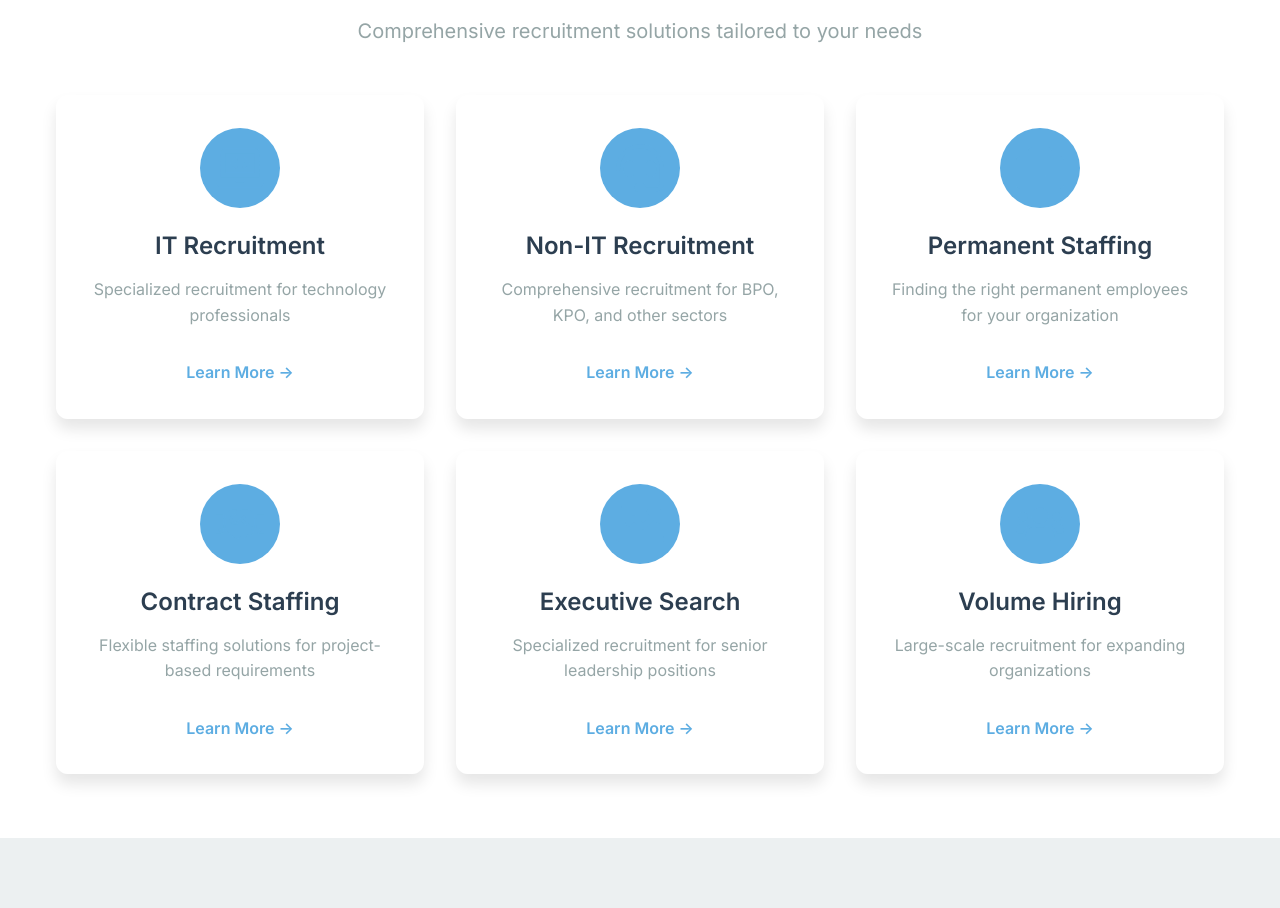
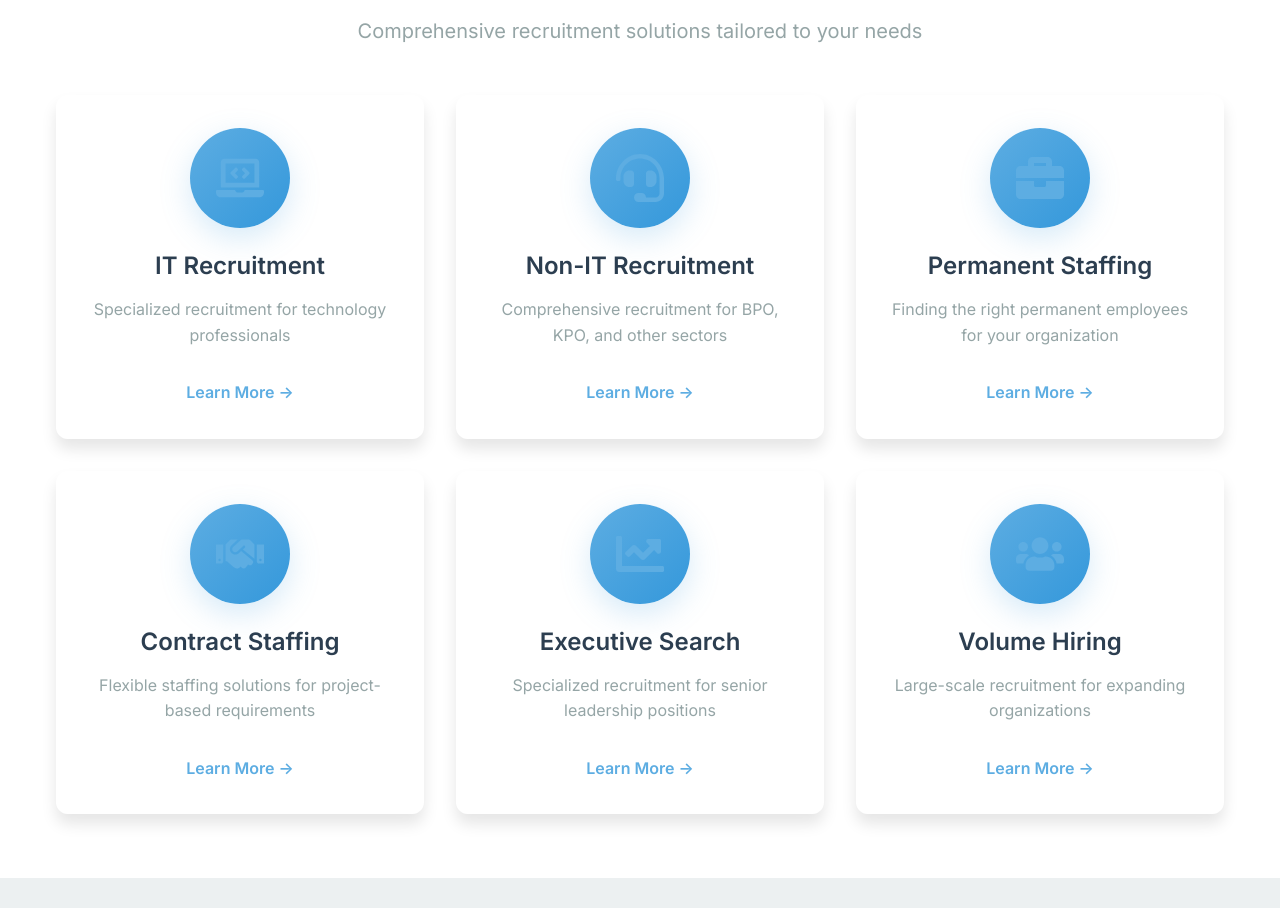
Before and after one commit to saipavansp/prorecruit, a React (Create React App) app in the folder client/: page / in a window 1280 px wide. Shown: the part 843-1751 px from the top of the page. Built offline with nearby package versions, Linux system fonts and the light colour scheme; no server answers.

Commit message:
Add image folders and hero redesign

```diff
--- a/client/src/components/Common/ServiceCard.css
+++ b/client/src/components/Common/ServiceCard.css
@@ -20,17 +20,37 @@
 }
 
 .service-icon {
-  width: 80px;
-  height: 80px;
-  background-color: var(--color-primary);
+  width: 100px;
+  height: 100px;
+  background: linear-gradient(135deg, var(--color-primary) 0%, #3498db 100%);
   color: var(--color-white);
   border-radius: 50%;
   display: flex;
   align-items: center;
   justify-content: center;
-  font-size: 2rem;
+  font-size: 2.5rem;
   margin-bottom: 1.5rem;
   transition: all var(--transition-base);
+  box-shadow: 0 10px 30px rgba(93, 173, 226, 0.25);
+  position: relative;
+  overflow: hidden;
+}
+
+.service-icon::before {
+  content: '';
+  position: absolute;
+  top: 0;
+  left: 0;
+  right: 0;
+  bottom: 0;
+  background: rgba(255, 255, 255, 0.1);
+  border-radius: 50%;
+  transform: scale(0);
+  transition: transform var(--transition-base);
+}
+
+.service-card:hover .service-icon::before {
+  transform: scale(1);
 }
 
 .service-card:hover .service-icon {
--- a/client/src/pages/AboutPage.css
+++ b/client/src/pages/AboutPage.css
@@ -1,5 +1,37 @@
 .about-page {
   padding: 2rem 0;
+  position: relative;
+  background: linear-gradient(135deg, #f8fbfd 0%, #ffffff 50%, #f5f9fc 100%);
+  overflow: hidden;
+}
+
+.about-page::before {
+  content: '';
+  position: absolute;
+  top: 10%;
+  right: -100px;
+  width: 300px;
+  height: 300px;
+  background: radial-gradient(circle, rgba(93, 173, 226, 0.08) 0%, transparent 70%);
+  border-radius: 50%;
+  z-index: 0;
+}
+
+.about-page::after {
+  content: '';
+  position: absolute;
+  bottom: 20%;
+  left: -100px;
+  width: 350px;
+  height: 350px;
+  background: radial-gradient(circle, rgba(106, 191, 75, 0.06) 0%, transparent 70%);
+  border-radius: 50%;
+  z-index: 0;
+}
+
+.about-page > .container {
+  position: relative;
+  z-index: 1;
 }
 
 .about-page h1 {
--- a/client/src/pages/JobsPage.tsx
+++ b/client/src/pages/JobsPage.tsx
@@ -19,7 +19,13 @@ const JobsPage: React.FC = () => {
   const [showFilters, setShowFilters] = useState(false);
 
   useEffect(() => {
-    fetchJobs();
+    // Don't fetch jobs until backend is fully configured
+    // Show empty state for now
+    setLoading(false);
+    setJobs([]);
+
+    // Uncomment this when backend MongoDB is connected:
+    // fetchJobs();
   }, []);
 
   const fetchJobs = async () => {
```
Also changed, not shown: client/public/images/logo.svg, 1 other file (tests, documents, lock files or other folders).
